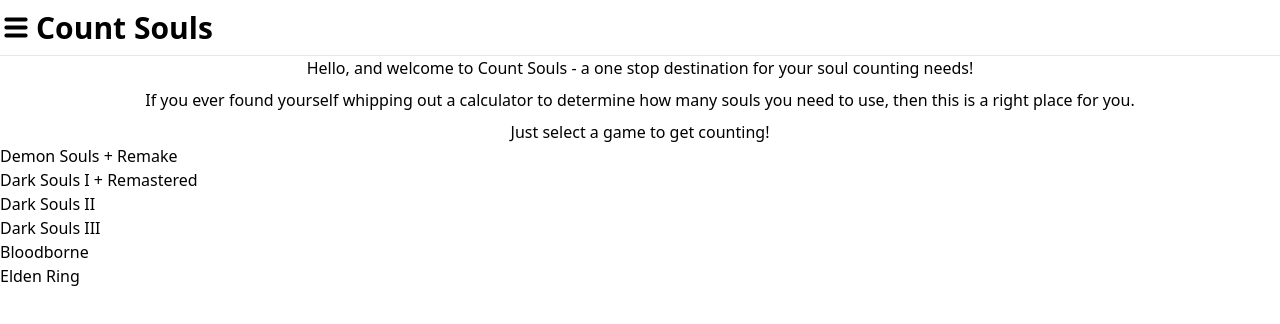
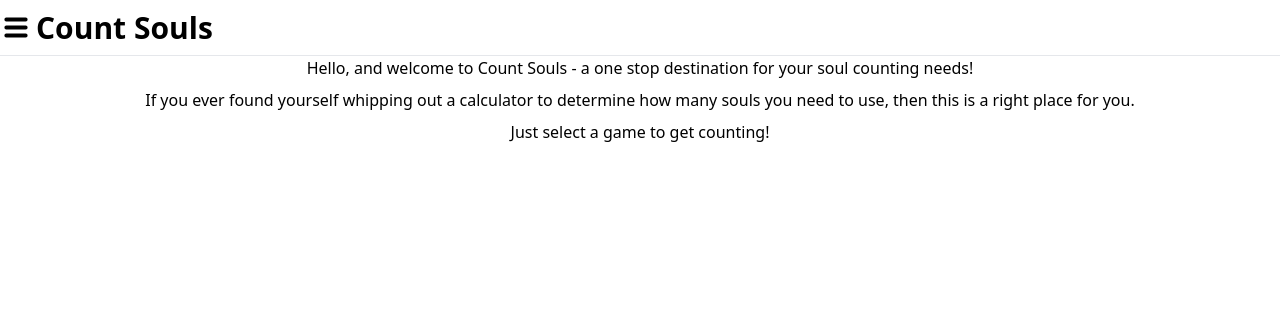
Before and after one commit to ElmarTalibzade/count-souls, a SvelteKit app: page / in a window 1280 px wide. Shown: the top 324 px of the page. Built offline with nearby package versions, Linux system fonts and the light colour scheme.

Commit message:
Removed games selection from the main page

```diff
--- a/src/routes/+page.svelte
+++ b/src/routes/+page.svelte
@@ -6,12 +6,3 @@
   </p>
   <p>Just select a game to get counting!</p>
 </div>
-
-<ul>
-  <li><a href="/des">Demon Souls + Remake</a></li>
-  <li><a href="/ds1">Dark Souls I + Remastered</a></li>
-  <li>Dark Souls II</li>
-  <li>Dark Souls III</li>
-  <li><a href="/bb">Bloodborne</a></li>
-  <li>Elden Ring</li>
-</ul>
```
